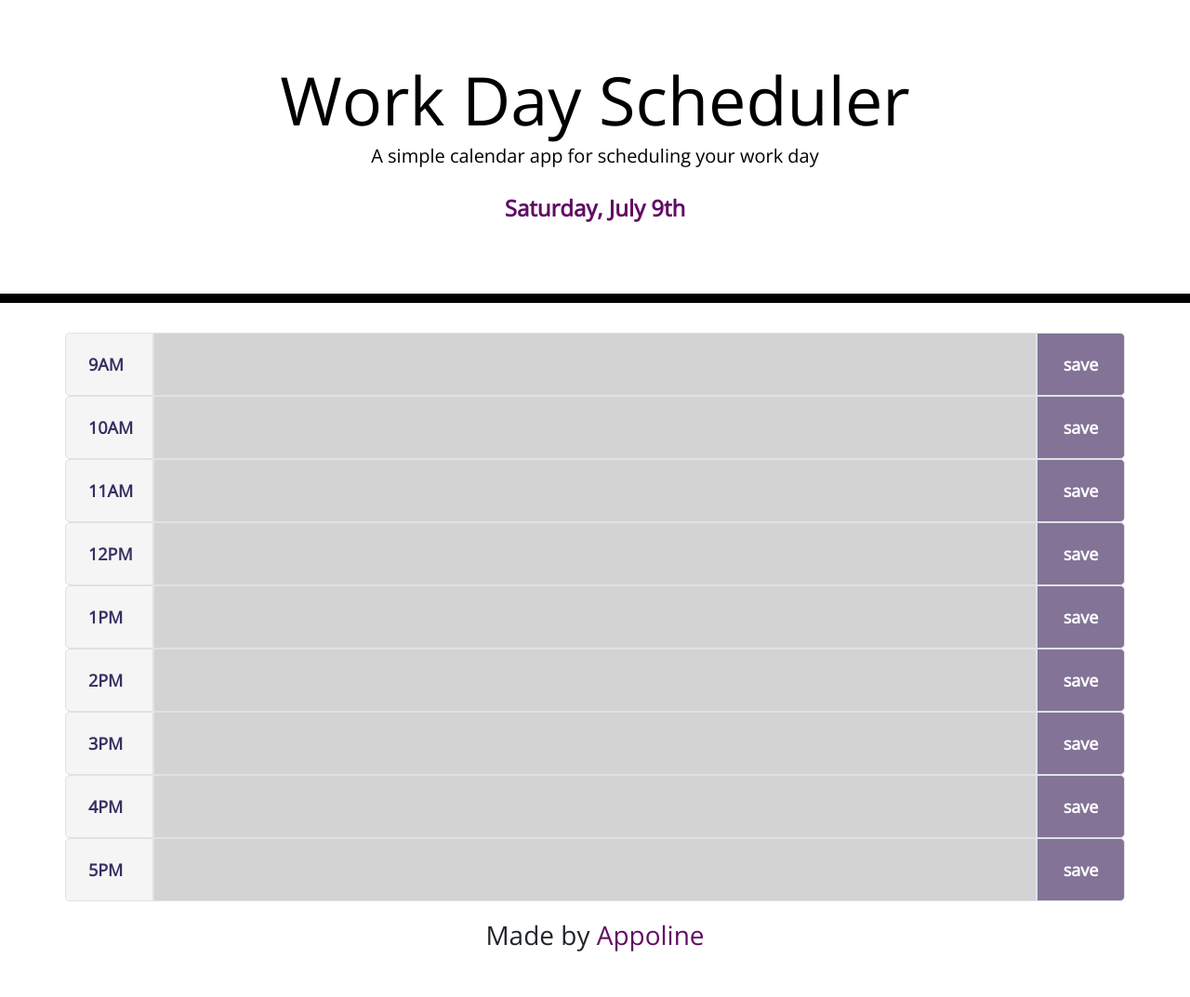
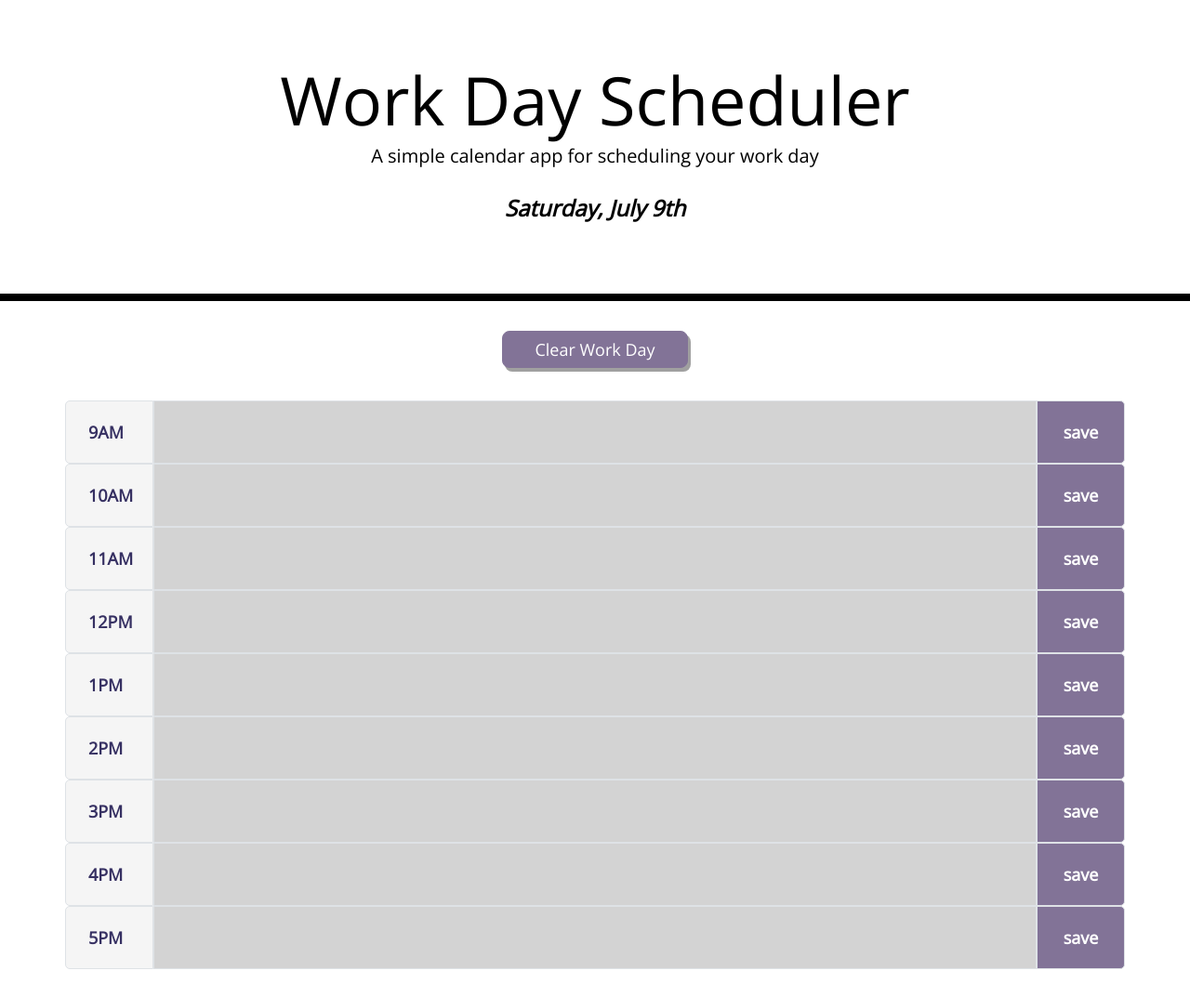
Before and after one commit to appolinefr/Work-Day-Scheduler, a plain HTML site: page index.html in a window 1280 px wide. Shown: the whole page at 93% size. Before the commit the page ends 1044 px from the top, so only its background shows below. Drawn offline with nearby package versions, Linux system fonts and the light colour scheme.

Commit message:
created cler local storage button

```diff
--- a/assets/script.js
+++ b/assets/script.js
@@ -93,3 +93,16 @@ $("#saveBtn17").on("click", function () {
   var contentHour17 = $("#content17").val();
   localStorage.setItem("content17", contentHour17);
 });
+
+$("#clearBtn").on("click", function () {
+  localStorage.clear();
+  $("#content9").val("");
+  $("#content10").val("");
+  $("#content11").val("");
+  $("#content12").val("");
+  $("#content13").val("");
+  $("#content14").val("");
+  $("#content15").val("");
+  $("#content16").val("");
+  $("#content17").val("");
+});
--- a/assets/style.css
+++ b/assets/style.css
@@ -14,9 +14,10 @@ textarea {
 }
 
 .currentDay {
-  color: #610c63;
+  color: black;
   font-size: 24px;
   font-weight: bolder;
+  font-style: italic;
 }
 
 .jumbotron {
@@ -24,9 +25,36 @@ textarea {
   background-color: transparent;
   color: black;
   border-radius: 0;
-  border-bottom: 10px solid black;
+  border-bottom: 8px solid black;
 }
 
+/* style for clear Button */
+
+.clearBtn {
+  width: 200px;
+  border-radius: 8px;
+  box-shadow: 3px 4px #a0a0a0;
+  background-color: #827397;
+  border: 1px solid #827397;
+  color: white;
+  padding: 10px;
+}
+
+.clearBtn:hover {
+  transition: all 0.3s ease-in-out;
+  background-color: white;
+  color: #827397;
+}
+
+.button-container {
+  display: flex;
+  justify-content: center;
+  margin-bottom: 35px;
+}
+
+.container {
+  margin-bottom: 30px;
+}
 /* style for timeblock */
 .custom-color-time {
   background-color: whitesmoke;
@@ -39,6 +67,7 @@ textarea {
 .past {
   background-color: #d3d3d3;
   color: white;
+  font-weight: bold;
 }
 
 .present {
@@ -62,15 +91,3 @@ textarea {
   font-size: 20px;
   transition: all 0.3s ease-in-out;
 }
-
-/* style for footer */
-
-footer {
-  margin-top: 20px;
-  margin-bottom: 20px;
-  text-align: center;
-}
-
-span {
-  color: #610c63;
-}
--- a/index.html
+++ b/index.html
@@ -29,6 +29,9 @@
       <br />
       <p id="currentDay" class="currentDay"></p>
     </header>
+    <div class="button-container">
+      <button class="clearBtn" id="clearBtn">Clear Work Day</button>
+    </div>
     <div class="container">
       <div class="row g-0 time-block">
         <div class="col-1 border custom-color-time p-4">9AM</div>
@@ -94,9 +97,6 @@
         </button>
       </div>
     </div>
-    <footer>
-      <h3>Made by <span>Appoline </span></h3>
-    </footer>
     <script src="https://code.jquery.com/jquery-3.4.1.min.js"></script>
     <script src="https://cdnjs.cloudflare.com/ajax/libs/moment.js/2.24.0/moment.min.js"></script>
     <script src="./assets/script.js"></script>
```
